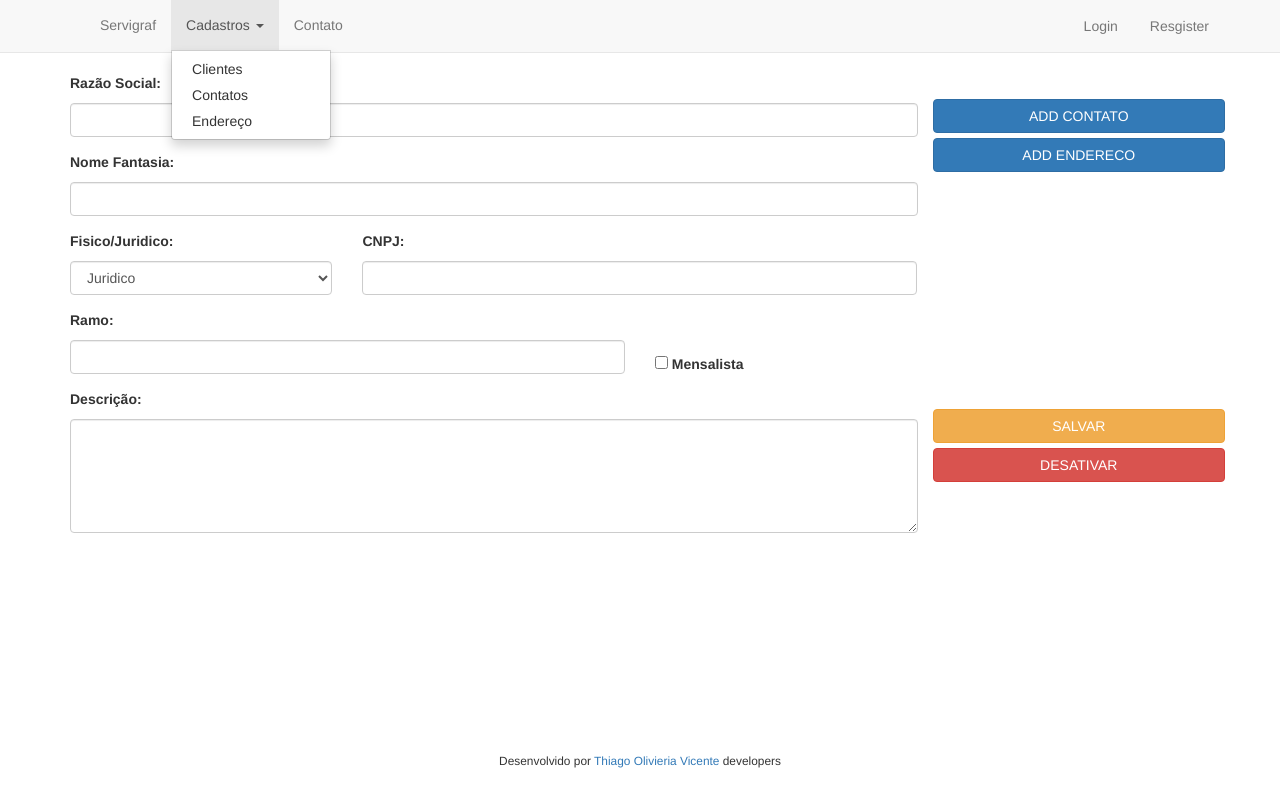
After one commit to olivx/servigraf, a Django app: template core/templates/clientes/client_detail.html in a window 1280 px wide, after a click on "Cadastros". The commit adds this page. Run offline with Django 3.2, Linux system fonts and the light colour scheme; the template is opened without the code that fills it: values that come from a table or form of the project are taken from there, others are empty; some libraries are stand-ins or nearby versions.

Commit message:
refatora e add pagination e detail cliente

```diff
--- a/core/admin.py
+++ b/core/admin.py
@@ -8,11 +8,11 @@
 class ClienteAdmin(admin.ModelAdmin):
 
     list_display = ['__str__', 'razao_social', 'documento', 'tipo', 'mensalista']
-    search_fields = ('nome_fantasia', 'razao_social', 'cpf', 'cnpj')
-    list_filter = ('mensalista',)
+    search_fields = ('nome_fantasia', 'razao_social', 'documento')
+    list_filter = ('mensalista','ativo')
     ordering = ('-criado_em',)
 
-    form = ClientForm
+    # form = ClientForm
 
 
 class EmailContatoInline(admin.TabularInline):
--- a/core/models.py
+++ b/core/models.py
@@ -1,4 +1,6 @@
 from django.db import models
+from django.shortcuts import resolve_url as r
+
 class Timestamp(models.Model):
     class Meta:
         abstract = True
@@ -54,6 +56,11 @@
         verbose_name = 'Cliente'
         verbose_name_plural = 'Clientes'
 
+    def __str__(self):
+        return self.nome_fantasia
+
+    def get_absolute_url(self):
+        return r('servigraf:detail_client', pk=self.pk)
 
 class Email(Timestamp):
     email = models.EmailField('E-mail', max_length=30)
--- a/core/templates/base.html
+++ b/core/templates/base.html
@@ -19,6 +19,17 @@
   <script src="https://oss.maxcdn.com/html5shiv/3.7.3/html5shiv.min.js"></script>
   <script src="https://oss.maxcdn.com/respond/1.4.2/respond.min.js"></script>
   <![endif]-->
+
+  <style>
+     footer{
+    position:fixed;
+    height:50px;
+    bottom:0px;
+    left:0px;
+    right:0px;
+    margin-bottom:0px;
+}
+    </style>
 
 </head>
 
--- /dev/null
+++ b/core/templates/clientes/client_detail.html
@@ -0,0 +1,47 @@
+{% extends 'base.html' %}
+
+{% block content %}
+
+<div class="row">
+    <div class="col-md-9">
+
+        {% include 'clientes/client_form.html' %}
+
+    </div> <!-- col right -->
+
+
+    <div class="col-md-3">
+        <div class="row" style="margin-top:10%;">
+        <button class="btn btn-block btn-primary">
+            ADD CONTATO
+        </button>
+        <button class="btn btn-block btn-primary">
+            ADD ENDERECO
+        </button>
+        </div>
+
+
+        <div class="row" style="margin-top:90%">
+
+
+        <button class="btn btn-block btn-warning">
+            SALVAR
+        </button>
+        <button class="btn btn-block btn-danger" style="margin-bottom:0px;">
+            DESATIVAR
+        </button>
+        <h1 class="separator"></h1>
+        </div>
+
+
+    </div>
+
+
+
+
+
+
+    </div>
+</div><!-- row -->
+
+{% endblock %}
--- a/core/templates/clientes/client_table.html
+++ b/core/templates/clientes/client_table.html
@@ -2,7 +2,7 @@
 {% for client  in clients.object_list %}
 <tr>
     <th>{{ client.id }}</th>
-    <th>{{ client.razao_social }}</th>
+    <th><a href="{{ client.get_absolute_url }}">{{ client.razao_social }}</a></th>
     <th>{{ client.get_tipo_display }}</th>
     <th>{{ client.documento }}</th>
     <th>{{ client.modificado_em|date:'d/m/Y' }}</th>
--- a/core/templates/menu.html
+++ b/core/templates/menu.html
@@ -17,12 +17,37 @@
             <ul class="nav navbar-nav">
 
                 <li class="{% if  request.resolver_match.url_name == 'home'  %} active {% endif %}">
-                    <a href="{% url 'home' %}">Serfigraf</a>
+                    <a href="{% url 'home' %}">Servigraf</a>
                 </li>
 
-                <li class="{% if request.resolver_match.url_name == 'clientes'  %} active {% endif %}">
-                    <a href="{% url 'servigraf:clientes' %}">Clientes </a>
+
+
+                <li class="dropdown">
+                    <a href="#" class="dropdown-toggle" data-toggle="dropdown"
+                       role="button" aria-haspopup="true"
+                       aria-expanded="false">Cadastros <span class="caret"></span></a>
+
+                    <ul class="dropdown-menu">
+                        <li><a href="{% url 'servigraf:clientes' %}">
+                            Clientes</a>
                         </li>
+                        <li><a href="{% url 'servigraf:contact_list' %}">
+                            Contatos</a>
+                        </li>
+
+                        <li><a href="#">Endereço</a></li>
+                        <!--<li role="separator" class="divider"></li>-->
+                        <!--<li class="dropdown-header">Nav header</li>-->
+                        <!--<li><a href="#">Separated link</a></li>-->
+                        <!--<li><a href="#">One more separated link</a></li>-->
+
+                    </ul>
+                </li>
+
+
+                <!--<li class="{% if request.resolver_match.url_name == 'clientes'  %} active {% endif %}">-->
+                    <!--<a href="{% url 'servigraf:clientes' %}">Clientes </a>-->
+                <!--</li>-->
 
                 <li class="{% if request.resolver_match.url_name == 'contact'  %} active {% endif %}">
                     <a href="#">Contato</a>
--- /dev/null
+++ b/core/templates/pagination.html
@@ -0,0 +1,5 @@
+<div class="row text-center">
+    <div id="pagination">
+        {{ clients.render }}
+    </div>
+</div>
--- a/core/urls.py
+++ b/core/urls.py
@@ -7,5 +7,8 @@
     url(r'clientes/save/$', views.save_client, name='save_client'),
     url(r'clientes/update/(?P<pk>\d+)/$', views.update_client, name='update_client'),
     url(r'clientes/delete/(?P<pk>\d+)/$', views.delete_client, name='delete_client'),
+    url(r'clientes/detalhes/(?P<pk>\d+)', views.detail_client, name='detail_client'),
+
+    url('contatos/$', views.contact_list, name='contact_list')
 
 ]
```
Also changed, not shown: core/templates/clientes/client_list.html (+12 -11 lines), core/templates/contact/contact_list.html (added, +18 -0 lines), core/views.py (+23 -2 lines). Lines whose indentation alone changed are shown as unchanged.
